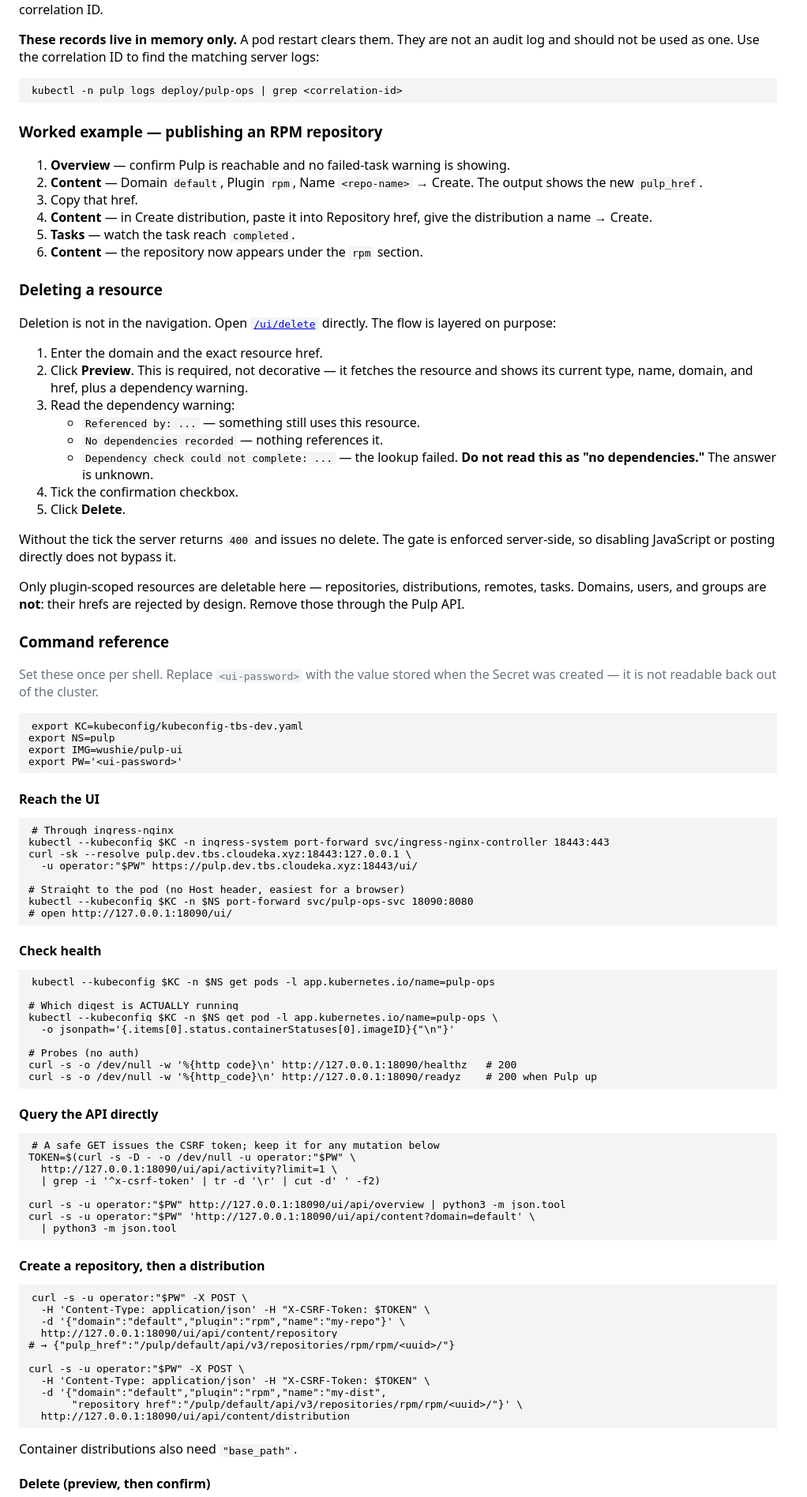
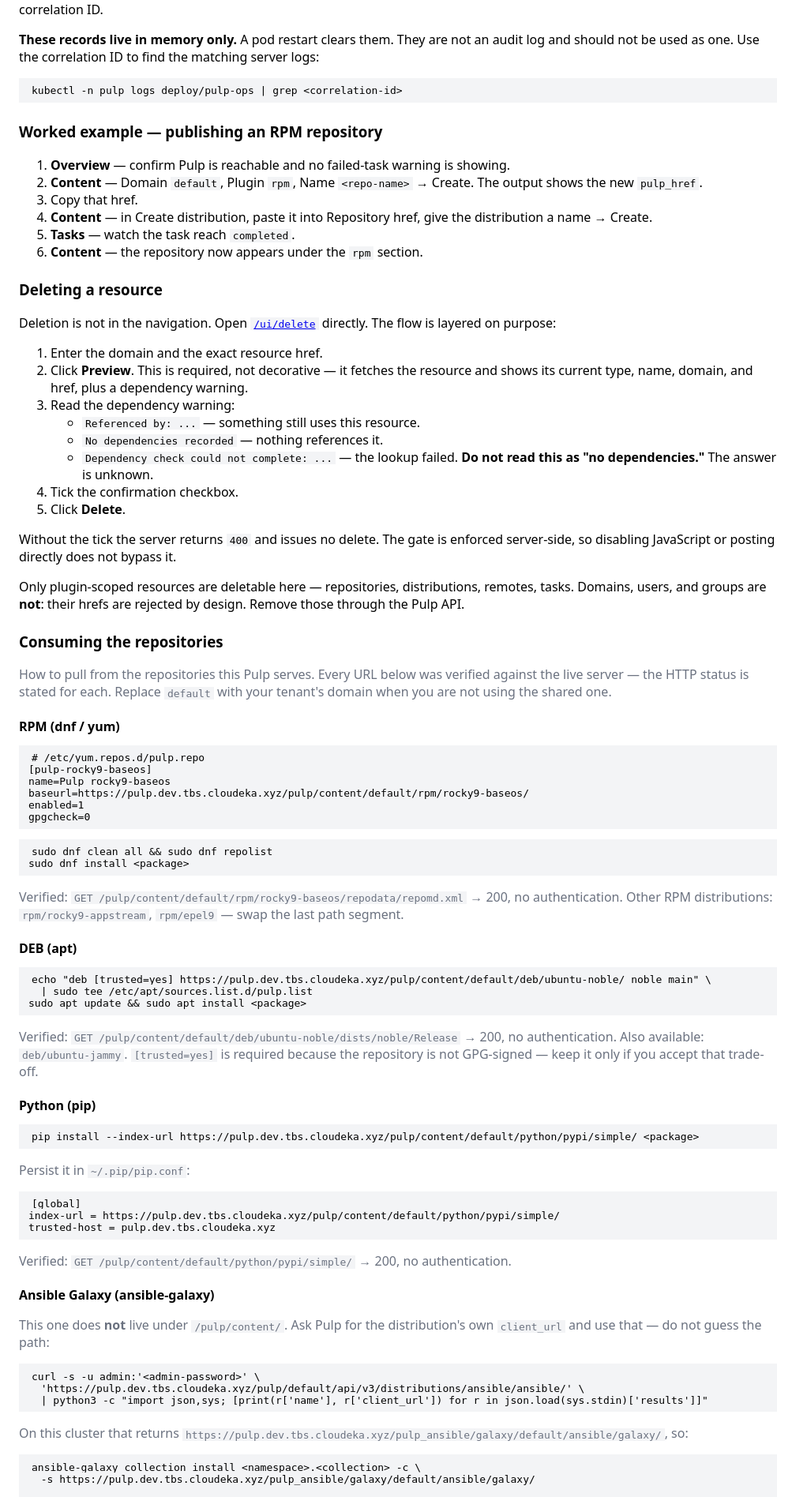
Before and after one commit to wussh/pulp-ui, a Python web app: template app/templates/help.html in a window 1280 px wide. Shown: the part 1922-3818 px from the top of the page at 79% size, without its empty margins (0-1022 px from the left). Run offline with Jinja, Linux system fonts and the light colour scheme; the template is opened without the code that fills it, so the values that code supplies are empty.

Commit message:
docs(help): replace operator commands with consumer pull guide

```diff
--- a/app/templates/help.html
+++ b/app/templates/help.html
@@ -13,8 +13,7 @@
   <a href="#pages">Pages</a>
   <a href="#example">Worked example</a>
   <a href="#delete">Deleting a resource</a>
-  <a href="#commands">Commands</a>
-  <a href="#flows">Flows</a>
+  <a href="#consume">Consuming the repositories</a>
   <a href="#surprises">Things that surprise people</a>
 </div>
 
@@ -212,155 +211,122 @@
   </p>
 </section>
 
-<section id="commands">
-  <h3>Command reference</h3>
+<section id="consume">
+  <h3>Consuming the repositories</h3>
   <p class="subtitle">
-    Set these once per shell. Replace <code>&lt;ui-password&gt;</code> with the value stored
-    when the Secret was created — it is not readable back out of the cluster.
-  </p>
-  <pre><code>export KC=kubeconfig/kubeconfig-tbs-dev.yaml
-export NS=pulp
-export IMG=wushie/pulp-ui
-export PW='&lt;ui-password&gt;'</code></pre>
-
-  <h4>Reach the UI</h4>
-  <pre><code># Through ingress-nginx
-kubectl --kubeconfig $KC -n ingress-system port-forward svc/ingress-nginx-controller 18443:443
-curl -sk --resolve pulp.dev.tbs.cloudeka.xyz:18443:127.0.0.1 \
-  -u operator:"$PW" https://pulp.dev.tbs.cloudeka.xyz:18443/ui/
-
-# Straight to the pod (no Host header, easiest for a browser)
-kubectl --kubeconfig $KC -n $NS port-forward svc/pulp-ops-svc 18090:8080
-# open http://127.0.0.1:18090/ui/</code></pre>
-
-  <h4>Check health</h4>
-  <pre><code>kubectl --kubeconfig $KC -n $NS get pods -l app.kubernetes.io/name=pulp-ops
-
-# Which digest is ACTUALLY running
-kubectl --kubeconfig $KC -n $NS get pod -l app.kubernetes.io/name=pulp-ops \
-  -o jsonpath='{.items[0].status.containerStatuses[0].imageID}{"\n"}'
-
-# Probes (no auth)
-curl -s -o /dev/null -w '%{http_code}\n' http://127.0.0.1:18090/healthz   # 200
-curl -s -o /dev/null -w '%{http_code}\n' http://127.0.0.1:18090/readyz    # 200 when Pulp up</code></pre>
-
-  <h4>Query the API directly</h4>
-  <pre><code># A safe GET issues the CSRF token; keep it for any mutation below
-TOKEN=$(curl -s -D - -o /dev/null -u operator:"$PW" \
-  http://127.0.0.1:18090/ui/api/activity?limit=1 \
-  | grep -i '^x-csrf-token' | tr -d '\r' | cut -d' ' -f2)
-
-curl -s -u operator:"$PW" http://127.0.0.1:18090/ui/api/overview | python3 -m json.tool
-curl -s -u operator:"$PW" 'http://127.0.0.1:18090/ui/api/content?domain=default' \
-  | python3 -m json.tool</code></pre>
-
-  <h4>Create a repository, then a distribution</h4>
-  <pre><code>curl -s -u operator:"$PW" -X POST \
-  -H 'Content-Type: application/json' -H "X-CSRF-Token: $TOKEN" \
-  -d '{"domain":"default","plugin":"rpm","name":"my-repo"}' \
-  http://127.0.0.1:18090/ui/api/content/repository
-# → {"pulp_href":"/pulp/default/api/v3/repositories/rpm/rpm/&lt;uuid&gt;/"}
-
-curl -s -u operator:"$PW" -X POST \
-  -H 'Content-Type: application/json' -H "X-CSRF-Token: $TOKEN" \
-  -d '{"domain":"default","plugin":"rpm","name":"my-dist",
-       "repository_href":"/pulp/default/api/v3/repositories/rpm/rpm/&lt;uuid&gt;/"}' \
-  http://127.0.0.1:18090/ui/api/content/distribution</code></pre>
-  <p>Container distributions also need <code>"base_path"</code>.</p>
-
-  <h4>Delete (preview, then confirm)</h4>
-  <pre><code>HREF='/pulp/default/api/v3/repositories/rpm/rpm/&lt;uuid&gt;/'
-
-# Preview — read the dependency line before doing anything
-curl -s -u operator:"$PW" \
-  "http://127.0.0.1:18090/ui/delete/preview?domain=default&amp;href=$HREF" \
-  | python3 -m json.tool
-
-# Unconfirmed — must be 400 and delete nothing
-curl -s -o /dev/null -w '%{http_code}\n' -u operator:"$PW" -X POST \
-  -H 'Content-Type: application/json' -H "X-CSRF-Token: $TOKEN" \
-  -d "{\"domain\":\"default\",\"href\":\"$HREF\",\"confirmed\":false}" \
-  http://127.0.0.1:18090/ui/api/delete
-
-# Confirmed
-curl -s -u operator:"$PW" -X POST \
-  -H 'Content-Type: application/json' -H "X-CSRF-Token: $TOKEN" \
-  -d "{\"domain\":\"default\",\"href\":\"$HREF\",\"confirmed\":true}" \
-  http://127.0.0.1:18090/ui/api/delete</code></pre>
-
-  <h4>Validation, and tracing an operation</h4>
-  <pre><code>curl -s -u operator:"$PW" -X POST \
-  -H 'Content-Type: application/json' -H "X-CSRF-Token: $TOKEN" \
-  -d '{"domain":"default"}' http://127.0.0.1:18090/ui/api/validation/run
-# → {"run_id":"...","assertions":[...]}
-
-curl -s -u operator:"$PW" -X POST \
-  -H 'Content-Type: application/json' -H "X-CSRF-Token: $TOKEN" \
-  -d '{"run_id":"&lt;run_id&gt;"}' http://127.0.0.1:18090/ui/api/validation/cleanup
-
-kubectl --kubeconfig $KC -n $NS logs deploy/pulp-ops | grep &lt;correlation-id&gt;</code></pre>
-
-  <h4>Build, push, deploy</h4>
-  <pre><code>cd ~/playground/pulp-ui
-
-.venv/bin/python -m pytest -q                       # must be green first
-docker build -t $IMG:0.2.0 .
-docker push  $IMG:0.2.0
-{% raw %}docker inspect --format='{{index .RepoDigests 0}}' $IMG:0.2.0{% endraw %}
-
-kubectl --kubeconfig $KC -n $NS set image deploy/pulp-ops \
-  pulp-ops=$IMG@sha256:&lt;new-digest&gt;
-kubectl --kubeconfig $KC -n $NS rollout status deploy/pulp-ops --timeout=200s
-
-python3 scripts/pulp-ops-smoke.py http://127.0.0.1:18090 operator "$PW"   # 12/12</code></pre>
-  <p>
-    <strong>Deploy by digest, not tag.</strong> Pushing to an existing tag does not update
-    nodes that already cached it — the rollout reports success while the pod keeps running
-    the old image. Always capture the digest and pin it, then record it in
-    <code>manifests/pulp/ui/pulp-ops-deployment.yaml</code>.
+    How to pull from the repositories this Pulp serves. Every URL below was verified
+    against the live server — the HTTP status is stated for each. Replace <code>default</code>
+    with your tenant's domain when you are not using the shared one.
   </p>
 
-  <h4>Roll back</h4>
-  <pre><code>kubectl --kubeconfig $KC -n $NS rollout undo deploy/pulp-ops
-kubectl --kubeconfig $KC -n $NS rollout status deploy/pulp-ops --timeout=200s</code></pre>
-</section>
+  <h4>RPM (dnf / yum)</h4>
+  <pre><code># /etc/yum.repos.d/pulp.repo
+[pulp-rocky9-baseos]
+name=Pulp rocky9-baseos
+baseurl=https://pulp.dev.tbs.cloudeka.xyz/pulp/content/default/rpm/rocky9-baseos/
+enabled=1
+gpgcheck=0</code></pre>
+  <pre><code>sudo dnf clean all &amp;&amp; sudo dnf repolist
+sudo dnf install &lt;package&gt;</code></pre>
+  <p class="subtitle">
+    Verified: <code>GET /pulp/content/default/rpm/rocky9-baseos/repodata/repomd.xml</code>
+    → 200, no authentication. Other RPM distributions: <code>rpm/rocky9-appstream</code>,
+    <code>rpm/epel9</code> — swap the last path segment.
+  </p>
 
-<section id="flows">
-  <h3>Flows</h3>
+  <h4>DEB (apt)</h4>
+  <pre><code>echo "deb [trusted=yes] https://pulp.dev.tbs.cloudeka.xyz/pulp/content/default/deb/ubuntu-noble/ noble main" \
+  | sudo tee /etc/apt/sources.list.d/pulp.list
+sudo apt update &amp;&amp; sudo apt install &lt;package&gt;</code></pre>
+  <p class="subtitle">
+    Verified: <code>GET /pulp/content/default/deb/ubuntu-noble/dists/noble/Release</code>
+    → 200, no authentication. Also available: <code>deb/ubuntu-jammy</code>.
+    <code>[trusted=yes]</code> is required because the repository is not GPG-signed — keep
+    it only if you accept that trade-off.
+  </p>
 
-  <h4>Deploy flow</h4>
-  <pre><code>edit source in pulp-ui
-   │
-   ├─ pytest -q                       ← green before anything else
-   ├─ docker build / docker push
-   ├─ docker inspect … RepoDigests    ← capture the NEW digest
-   ├─ kubectl set image …@sha256:&lt;new&gt;
-   ├─ kubectl rollout status
-   ├─ smoke script                    ← 12/12 required
-   ├─ update the digest in the manifest
-   └─ commit                          ← manifest and cluster stay in step</code></pre>
-  <p>If the smoke test fails, stop and <code>rollout undo</code>. Never record a digest you
-  have not smoke-tested.</p>
+  <h4>Python (pip)</h4>
+  <pre><code>pip install --index-url https://pulp.dev.tbs.cloudeka.xyz/pulp/content/default/python/pypi/simple/ &lt;package&gt;</code></pre>
+  <p class="subtitle">Persist it in <code>~/.pip/pip.conf</code>:</p>
+  <pre><code>[global]
+index-url = https://pulp.dev.tbs.cloudeka.xyz/pulp/content/default/python/pypi/simple/
+trusted-host = pulp.dev.tbs.cloudeka.xyz</code></pre>
+  <p class="subtitle">
+    Verified: <code>GET /pulp/content/default/python/pypi/simple/</code> → 200, no
+    authentication.
+  </p>
 
-  <h4>Operator flow</h4>
-  <pre><code>Overview ─── is Pulp healthy? any failed tasks?
-   │
-   ├─ Tenants ─── Preview ─── read probe_warnings ─── Apply
-   │                                    └─ stops at first failure, prints recovery
-   ├─ Content ─── Create repository ─── copy pulp_href
-   │                 └── Create distribution (paste href)
-   │                       └── optional: Sync (allowlisted https host)
-   ├─ Tasks ───── wait for `completed`
-   ├─ Validation ─ run → read run_id → cleanup
-   ├─ Activity ─── copy correlation_id → grep the pod logs
-   └─ /ui/delete ─ paste href → Preview → read dependency line → tick → Delete</code></pre>
-  <p>
-    Two rules hold that together: <strong>Preview before Apply, Preview before
-    Delete</strong> — neither is a formality. And when something looks unfinished,
-    <strong>check Tasks</strong>: Pulp operations are asynchronous.
+  <h4>Ansible Galaxy (ansible-galaxy)</h4>
+  <p class="subtitle">
+    This one does <strong>not</strong> live under <code>/pulp/content/</code>. Ask Pulp for
+    the distribution's own <code>client_url</code> and use that — do not guess the path:
+  </p>
+  <pre><code>curl -s -u admin:'&lt;admin-password&gt;' \
+  'https://pulp.dev.tbs.cloudeka.xyz/pulp/default/api/v3/distributions/ansible/ansible/' \
+  | python3 -c "import json,sys; [print(r['name'], r['client_url']) for r in json.load(sys.stdin)['results']]"</code></pre>
+  <p class="subtitle">
+    On this cluster that returns
+    <code>https://pulp.dev.tbs.cloudeka.xyz/pulp_ansible/galaxy/default/ansible/galaxy/</code>,
+    so:
+  </p>
+  <pre><code>ansible-galaxy collection install &lt;namespace&gt;.&lt;collection&gt; -c \
+  -s https://pulp.dev.tbs.cloudeka.xyz/pulp_ansible/galaxy/default/ansible/galaxy/
+
+# or persistently, in ansible.cfg
+[galaxy]
+server_list = pulp
+
+[galaxy_server.pulp]
+url = https://pulp.dev.tbs.cloudeka.xyz/pulp_ansible/galaxy/default/ansible/galaxy/</code></pre>
+  <p class="subtitle">
+    Verified: the galaxy API root
+    <code>/pulp_ansible/galaxy/default/ansible/galaxy/api/</code> answers 200 without
+    credentials, while content endpoints answer 401 — so some operations need
+    <code>username</code>/<code>password</code> in the server block.
+  </p>
+
+  <h4>Container images (docker / podman)</h4>
+  <p class="subtitle">
+    The registry uses a <strong>different path shape and a different service</strong> than
+    the package content: <code>/v2/&lt;domain&gt;/&lt;distribution base_path&gt;</code>. The base path
+    itself contains slashes.
+  </p>
+  <pre><code>docker login pulp.dev.tbs.cloudeka.xyz
+
+docker pull pulp.dev.tbs.cloudeka.xyz/v2/default/dockerhub/library/alpine:latest
+docker pull pulp.dev.tbs.cloudeka.xyz/v2/default/quay/prometheus/prometheus:latest</code></pre>
+  <p class="subtitle">
+    Verified: <code>GET /v2/</code> answers <code>401</code> with
+    <code>WWW-Authenticate: Bearer realm="https://pulp.dev.tbs.cloudeka.xyz/token/"</code>
+    — the standard registry challenge. That 401 is the proof the registry is alive; a 404
+    would mean the path is wrong. A client that authenticates against the advertised realm
+    receives a bearer token and then pulls.
+  </p>
+  <p class="subtitle">
+    Registry base paths here: <code>dockerhub/library/{alpine,nginx,busybox}</code>,
+    <code>quay/prometheus/prometheus</code>,
+    <code>quay/containerdisks/{centos-stream,ubuntu}</code>,
+    <code>quay/kubevirt/cirros-container-disk-demo</code>.
+  </p>
+
+  <h4>Which types need credentials</h4>
+  <table>
+    <thead><tr><th>Type</th><th>Anonymous pull</th><th>Notes</th></tr></thead>
+    <tbody>
+      <tr><td>RPM</td><td>Yes</td><td>Verified 200 without auth</td></tr>
+      <tr><td>DEB</td><td>Yes</td><td>Verified 200 without auth</td></tr>
+      <tr><td>Python</td><td>Yes</td><td>Verified 200 without auth</td></tr>
+      <tr><td>Ansible galaxy</td><td>API root yes; content endpoints 401</td><td>Credentials may be needed in the server block</td></tr>
+      <tr><td>Container registry</td><td>No</td><td>Always issues a Bearer challenge; <code>docker login</code> first</td></tr>
+    </tbody>
+  </table>
+  <p class="subtitle">
+    Anonymous read access comes from Pulp's content-guard configuration, not from this UI.
+    Making a repository private is a content guard on the distribution, set through Pulp.
   </p>
 </section>
 
+<section id="surprises">
 <section id="surprises">
   <h3>Things that surprise people</h3>
   <ul>
```
Also changed, not shown: tests/test_help.py (+4 -0 lines).
